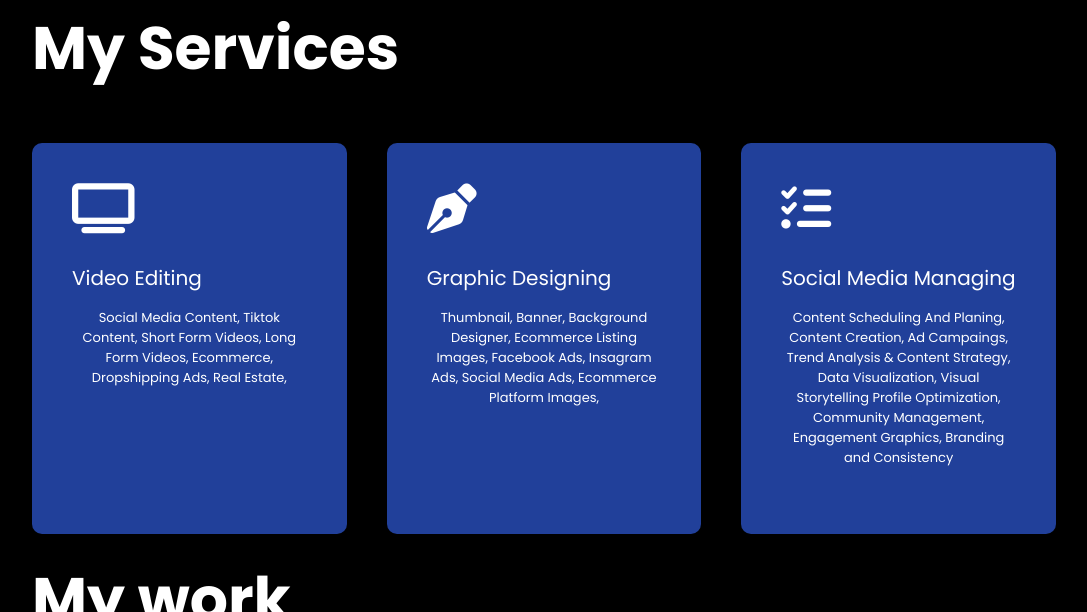
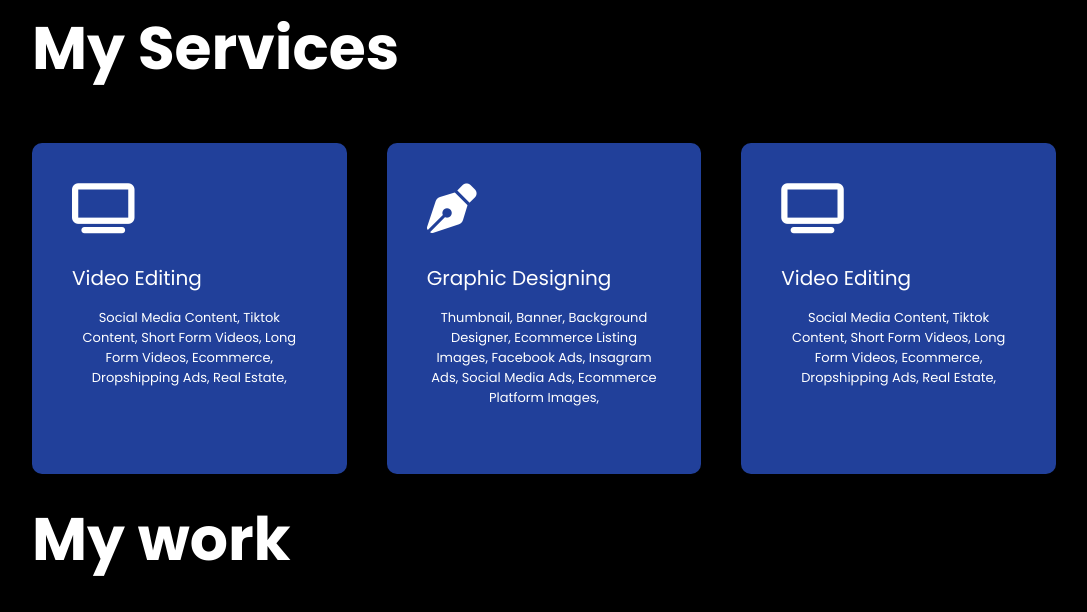
Before and after one commit to Rushelmontero/Rushel, a plain HTML site: page index.html in a window 1280 px wide. Shown: the part 1552-2164 px from the top of the page, without its empty margins (96-1183 px from the left). Drawn offline with Linux system fonts and the light colour scheme.

Commit message:
index.html

```diff
--- a/index.html
+++ b/index.html
@@ -140,12 +140,12 @@
                 <a href=""target="_blank"></a>
                 </div>
                 <div>
-                <i class="fa-solid fa-list-check"></i>
-                <h2>Social Media Managing</h2>
+                        <i class="fa-solid fa-tv"></i>
+                <h2>Video Editing</h2>
                 <p style="text-align:center;">
-                Content Scheduling And Planing, Content Creation, Ad Campaings,
-                Trend Analysis & Content Strategy, Data Visualization, Visual Storytelling
-                Profile Optimization, Community Management, Engagement Graphics, Branding and Consistency
+                        Social Media Content, Tiktok Content,
+                        Short Form Videos, Long Form Videos,
+                        Ecommerce, Dropshipping Ads, Real Estate,
                 </p>
                 <a href="#"></a>
                 </div>
@@ -214,7 +214,7 @@
                                         <a href="https://www.linkedin.com/authwall?trk=bf&trkInfo=bf&original_referer=&sessionRedirect=https%3A%2F%2Fwww.linkedin.com%2Fin%2Frushel-montero-4564b329a"
                                         target="_blank"><i class="fa-brands fa-linkedin"></i></a>
                                 </div>
-                                <a href="Images" download class="btn btn2"
+                                <a href="Images/raf.pdf" download class="btn btn2"
                                 target="_blank">Download CV</a>
                         </div>
                         <div class="contact-right">
```
Also changed, not shown: 1 other file.
